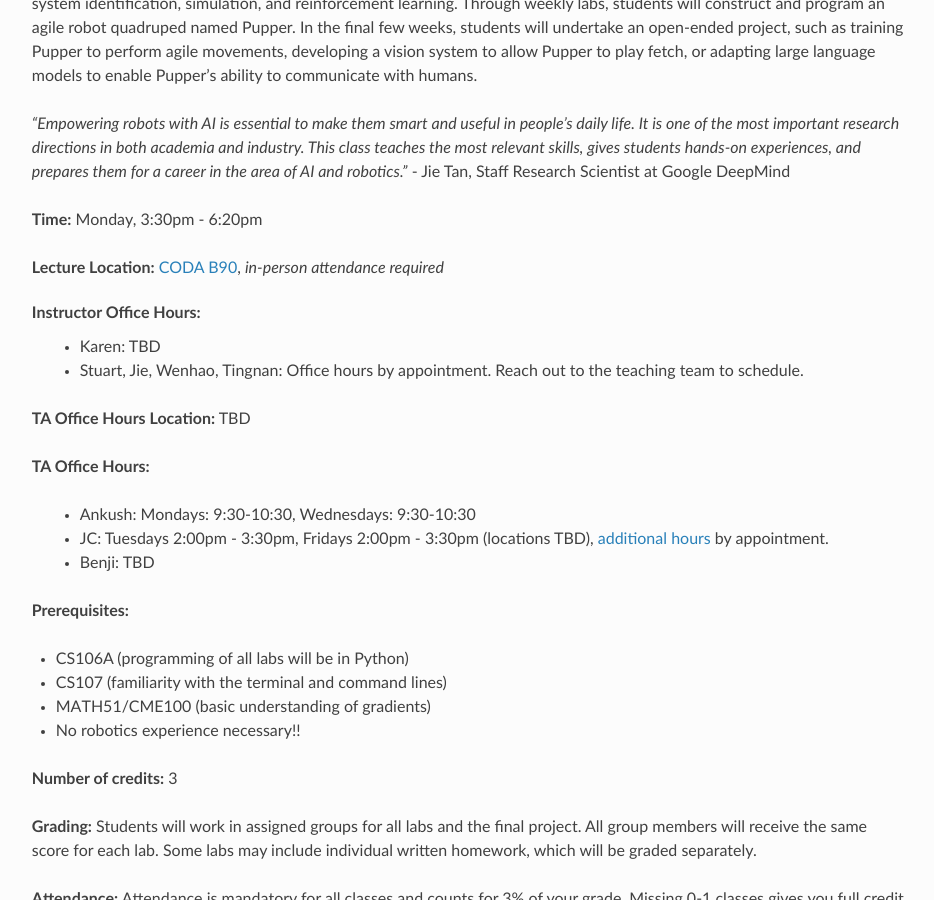
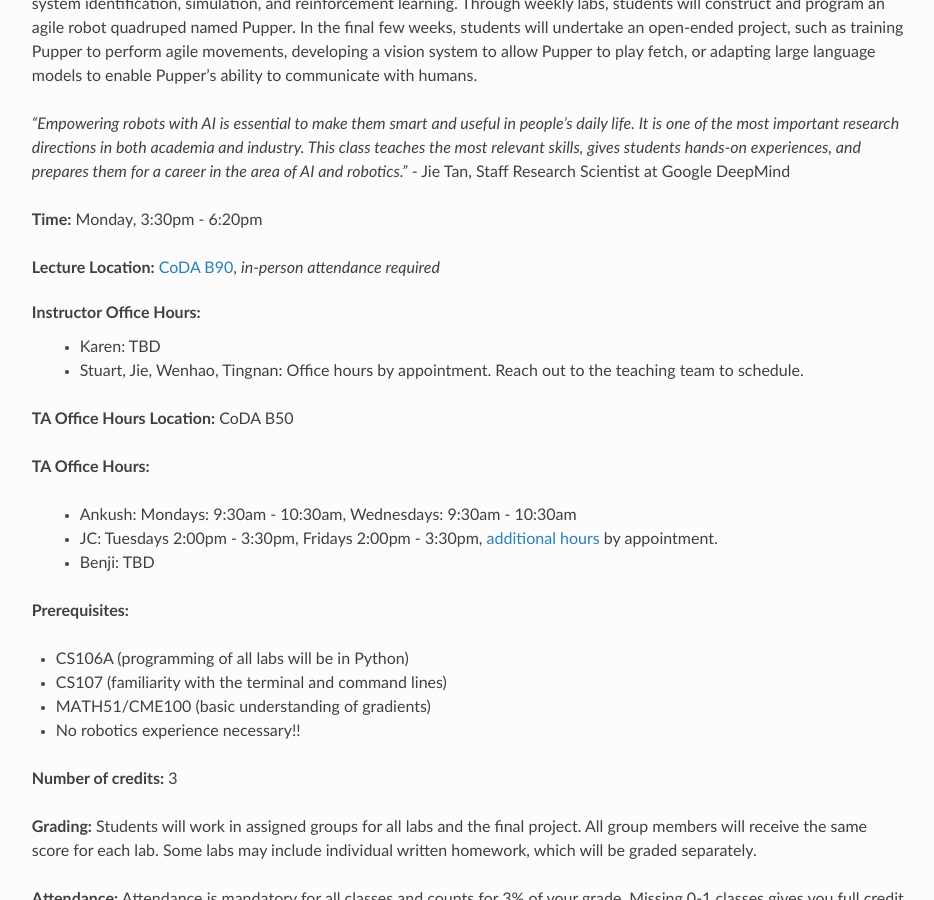
Before and after one commit to cs123-stanford/cs123-stanford, a Sphinx documentation site: the page built from docs/index.rst, in a window 1280 px wide and 900 px high, scrolled down 1088 px. Shown: the whole window, without its empty margins (320-1254 px from the left). Built offline with Sphinx 7.4.7 and the Read the Docs theme 3.1.0, drawn with Linux system fonts in a browser that asks for light colours.

Commit message:
Updates OH times and typos

```diff
--- a/docs/index.rst
+++ b/docs/index.rst
@@ -144,18 +144,18 @@
 
 **Time:** Monday, 3:30pm - 6:20pm
 
-**Lecture Location:** `CODA B90 <https://www.google.com/maps/dir/37.4297459,-122.1720349/Computing+and+Data+Science+(CoDa),+389+Jane+Stanford+Way,+Stanford,+CA+94305/@37.4299797,-122.1727318,18.57z/data=!4m9!4m8!1m1!4e1!1m5!1m1!1s0x808fbb2b07702f9b:0x9dba28708840961b!2m2!1d-122.1715614!2d37.4300426?entry=ttu&g_ep=EgoyMDI1MDkxNS4wIKXMDSoASAFQAw%3D%3D>`_, *in-person attendance required*
+**Lecture Location:** `CoDA B90 <https://www.google.com/maps/dir/37.4297459,-122.1720349/Computing+and+Data+Science+(CoDa),+389+Jane+Stanford+Way,+Stanford,+CA+94305/@37.4299797,-122.1727318,18.57z/data=!4m9!4m8!1m1!4e1!1m5!1m1!1s0x808fbb2b07702f9b:0x9dba28708840961b!2m2!1d-122.1715614!2d37.4300426?entry=ttu&g_ep=EgoyMDI1MDkxNS4wIKXMDSoASAFQAw%3D%3D>`_, *in-person attendance required*
 
 **Instructor Office Hours:**
     * Karen: TBD
     * Stuart, Jie, Wenhao, Tingnan: Office hours by appointment. Reach out to the teaching team to schedule.
 
-**TA Office Hours Location:** TBD
+**TA Office Hours Location:** CoDA B50
 
 **TA Office Hours:**
 
-    * Ankush: Mondays: 9:30-10:30, Wednesdays: 9:30-10:30
-    * JC: Tuesdays 2:00pm - 3:30pm, Fridays 2:00pm - 3:30pm (locations TBD), `additional hours <https://calendly.com/jchu0822/cs-123-additional-oh>`_ by appointment.
+    * Ankush: Mondays: 9:30am - 10:30am, Wednesdays: 9:30am - 10:30am
+    * JC: Tuesdays 2:00pm - 3:30pm, Fridays 2:00pm - 3:30pm, `additional hours <https://calendly.com/jchu0822/cs-123-additional-oh>`_ by appointment.
     * Benji: TBD
 
 **Prerequisites:**
```
